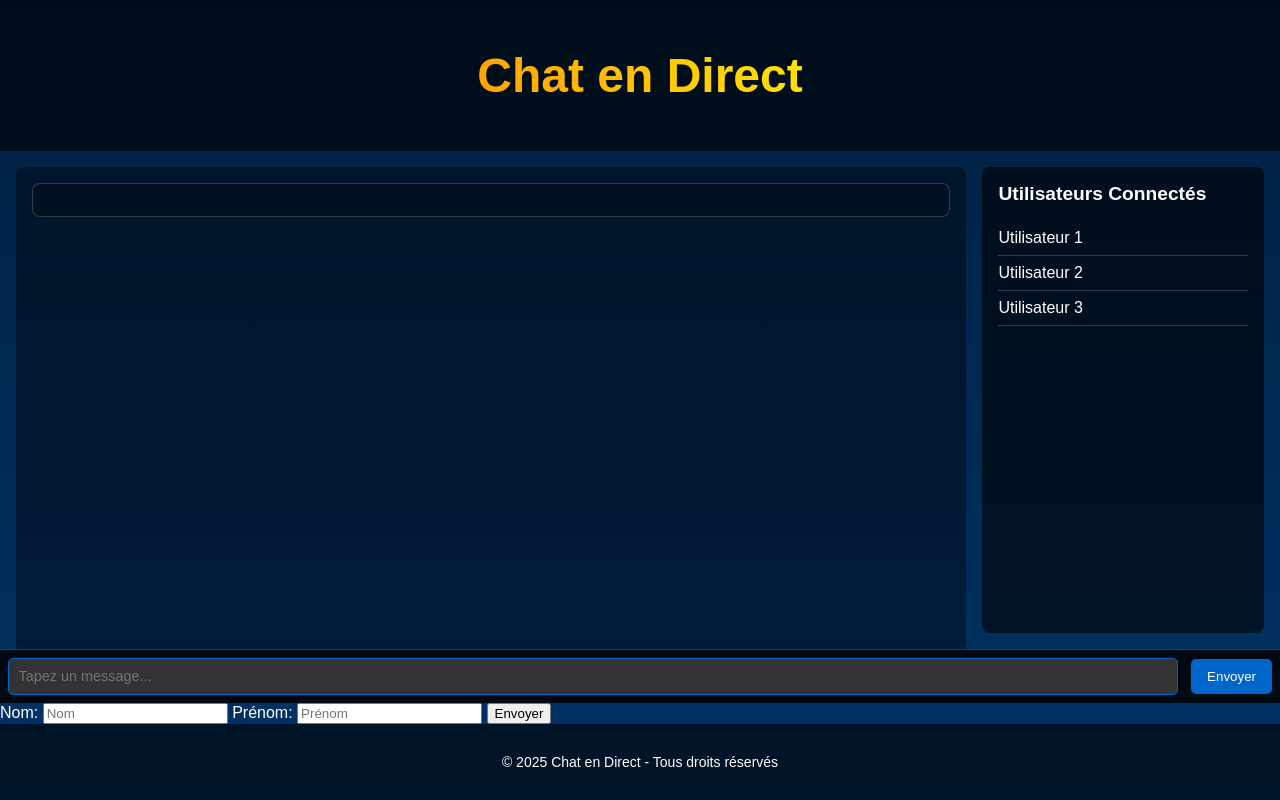
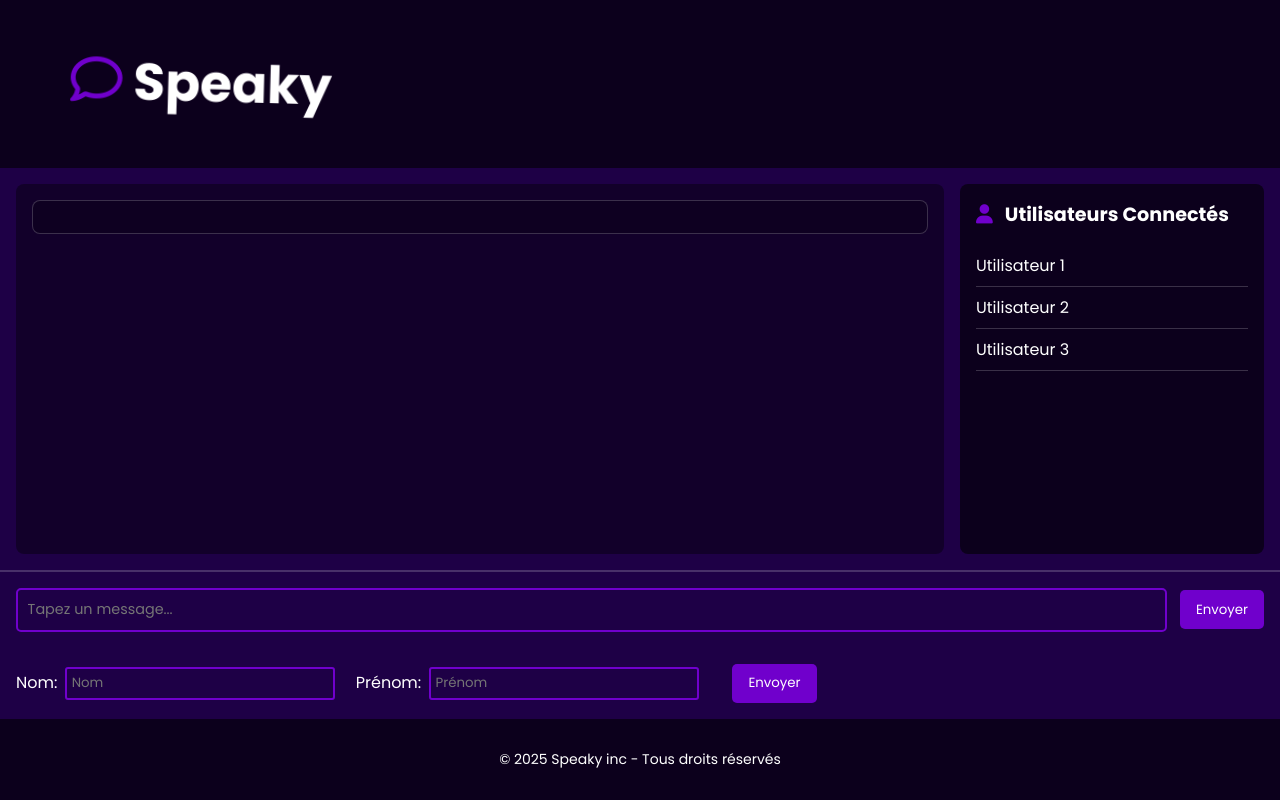
Before and after one commit to Ryan-almansa/Application-msg, a plain HTML site: page chatFront/public/index.html in a window 1280 px wide. Drawn offline with Linux system fonts and the light colour scheme; no server answers; a web font is replaced by a local one.

Commit message:
Simple rework css

```diff
--- a/chatFront/public/index.html
+++ b/chatFront/public/index.html
@@ -8,6 +8,10 @@
     <meta property="og:description" content="Discutez avec vos amis en temps réel.">
     <meta property="og:image" content="public/chat-preview.png">
     <meta property="og:type" content="website">
+
+    <!-- Liens pour les icones sexy -->
+    <script src="https://kit.fontawesome.com/d2592aca38.js" crossorigin="anonymous"></script>
+
     <title>Chat</title><!--𝄃𝄃𝄂𝄂𝄀𝄁𝄃𝄂𝄂𝄃😫𓂺-->
     <link rel="stylesheet" href="../public/style.css">
     <link rel="icon" href="favicon.ico" type="image/x-icon">
@@ -16,7 +20,7 @@
 
     <div id="app-container">
         <header>
-            <h1>Chat en Direct</h1>
+            <h1><i class="fa-regular fa-comment"></i> Speaky</h1>
         </header>
 
         <main id="main-container">
@@ -29,7 +33,7 @@
 
             <!-- Zone des utilisateurs -->
             <div id="users-container">
-                <h2>Utilisateurs Connectés</h2>
+                <h2><i class="fa-solid fa-user"></i> Utilisateurs Connectés</h2>
                 <ul id="user-list">
                     <li>Utilisateur 1</li>
                     <li>Utilisateur 2</li>
@@ -79,7 +83,7 @@
         </form>
 
         <footer>
-            <p>© 2025 Chat en Direct - Tous droits réservés </p>
+            <p>© 2025 Speaky inc - Tous droits réservés </p>
         </footer>
     </div>
         <script src="script.js"></script>
--- a/chatFront/public/style.css
+++ b/chatFront/public/style.css
@@ -1,22 +1,23 @@
+@import url('https://fonts.googleapis.com/css2?family=JetBrains+Mono:ital,wght@0,100..800;1,100..800&family=Liter&family=Poppins:ital,wght@0,100;0,200;0,300;0,400;0,500;0,600;0,700;0,800;0,900;1,100;1,200;1,300;1,400;1,500;1,600;1,700;1,800;1,900&display=swap');
+
 /* Styles généraux */
 body, html {
     margin: 0;
     padding: 0;
     box-sizing: border-box;
     height: 100%;
-    font-family: Arial, sans-serif;
-    background: linear-gradient(to bottom, #001f3f, #003366); /* Dégradé sombre */
+    font-family: 'Poppins', sans-serif;
+    background: #1e0046;
     color: #fff;
 }
 
 /* Header */
 header {
     background-color: rgba(0, 0, 0, 0.6);
-    text-align: center;
-    padding: 1rem;
+    padding: 1rem 5rem;
 }
 
-header h1 {
+/* header h1 {
     font-size: 3rem;
     font-weight: bold;
     background: linear-gradient(90deg, red, orange, yellow, green, blue,green, yellow, orange, red);
@@ -29,8 +30,20 @@ header h1 {
 @keyframes gradientAnimation {
     0% { background-position: 0% 50%; }
     100% { background-position: 100% 50%; }
+} */
+
+/* meme principe mais c'est sa transform */
+header h1 {
+    font-size: 3rem;
+    font-weight: bold;
+    color: #fff;
+    animation: scaleAnimation 3s infinite ease-in-out;
+    display: inline-block;
 }
-
+@keyframes scaleAnimation {
+    0%, 100% { transform: scale(1) rotate(0deg); }
+    50% { transform: scale(1.1) rotate(2deg); }
+}
 
 /* Conteneur principal */
 #app-container {
@@ -57,7 +70,8 @@ header h1 {
     border-radius: 8px;
     padding: 1rem;
     overflow-y: auto;
-    height: calc(100vh - 200px); /* Ajuste la hauteur pour laisser de l'espace pour la barre d'entrée */
+    /* J'ai viré ça ça foutait la merde sur la hauteur */
+    /*height: calc(100vh - 200px);  Ajuste la hauteur pour laisser de l'espace pour la barre d'entrée */
 }
 
 /* Conteneur des messages */
@@ -74,11 +88,18 @@ header h1 {
 
 /* Zone des utilisateurs */
 #users-container {
-    width: 20%;
+    width: 17rem;
     background: rgba(0, 0, 0, 0.6);
     padding: 1rem;
     border-radius: 8px;
     overflow-y: auto;
+}
+#users-container i{
+    padding-right: 0.5rem;
+}
+
+i{
+    color: #7000cc;
 }
 
 #users-container h2 {
@@ -104,10 +125,21 @@ header h1 {
 #input-container {
     display: flex;
     align-items: center;
-    padding: 0.5rem;
-    background: rgba(0, 0, 0, 0.8);
-    border-top: 1px solid #ffffff30;
+    padding: 1rem;
+    border-top: 2px solid #ffffff30;
 }
+#input-container input[type="text"] {
+    outline: none;
+    background: #ffffff00;
+    font-family: poppins, sans-serif;
+    border: 2px solid #7000cc;
+
+}
+#input-container input[type="text"]:focus {
+    border: 2px solid #5b00a5;
+    transition: ease 0.3s;
+}
+
 
 #message-input {
     flex: 1;
@@ -115,23 +147,24 @@ header h1 {
     border-radius: 5px;
     background: #333;
     color: #fff;
-    border: 1px solid #0066cc;
     font-size: 0.9rem;
 }
 
-#send-button {
+
+#send-button, #messageForm button[type="submit"]  {
     padding: 0.6rem 1rem;
     margin-left: 0.8rem;
-    background-color: #0066cc;
+    background-color: #7000cc;
     color: #fff;
     border-radius: 5px;
     border: none;
     cursor: pointer;
+    font-family: poppins, sans-serif;
     transition: background-color 0.3s ease;
 }
 
 #send-button:hover {
-    background-color: #004B87;
+    background-color: #5b00a5;
 }
 
 /*⠀⠀⠀⠀⠀⠀⠀⠀⠀⠀⠀⠀⠀⠀⠀⠀⠀⠀⠀⠀⠀⠀⠀⣀⣀⣀⣤⣤⣤⣤⣶⣶⣶⣶⣶⣶⣶⣦⣤⣤⣤⣤⣤⣤⣤⣤⣤⣤⣴⣶⣶⣶⣶⣶⣶⣶⣶⣶⣶⣶⣶⣶⣿⣿⣿⣿⣿⣿⣿⣿⡿⠿⠿⠿⠿⠿⠿⣿⣿⣷⣶⣶⣤⣤⣄⣀⣀⡀⠀⠀⠀⠀⠀⠀⠀⠀⠀⠀⠀⠀⠀⠀⠀⠀⠀⠀⠀
@@ -209,6 +242,32 @@ header h1 {
     align-self: flex-start;
 }
 
+#messageForm{
+    padding: 1rem;
+}
+#messageInput input[type="text"] {
+    font-family: poppins, sans-serif;
+}
+
+#messageForm input[type="text"] {
+    padding: 0.3rem;
+    margin-right: 1rem;
+    margin-left: 0.2rem;
+    border: none;
+    border-radius: 3px;
+    font-family: poppins, sans-serif;
+    background-color: #ffffff00;
+    color: #fff;
+    border: #7000cc solid 2px;
+
+}
+#messageForm input[type="text"]:focus {
+    outline: none;
+    border: #5b00a5 solid 2px;
+    transition: ease 0.1s;
+}
+
+
 /* Footer */
 footer {
     background-color: rgba(0, 0, 0, 0.6);
```
